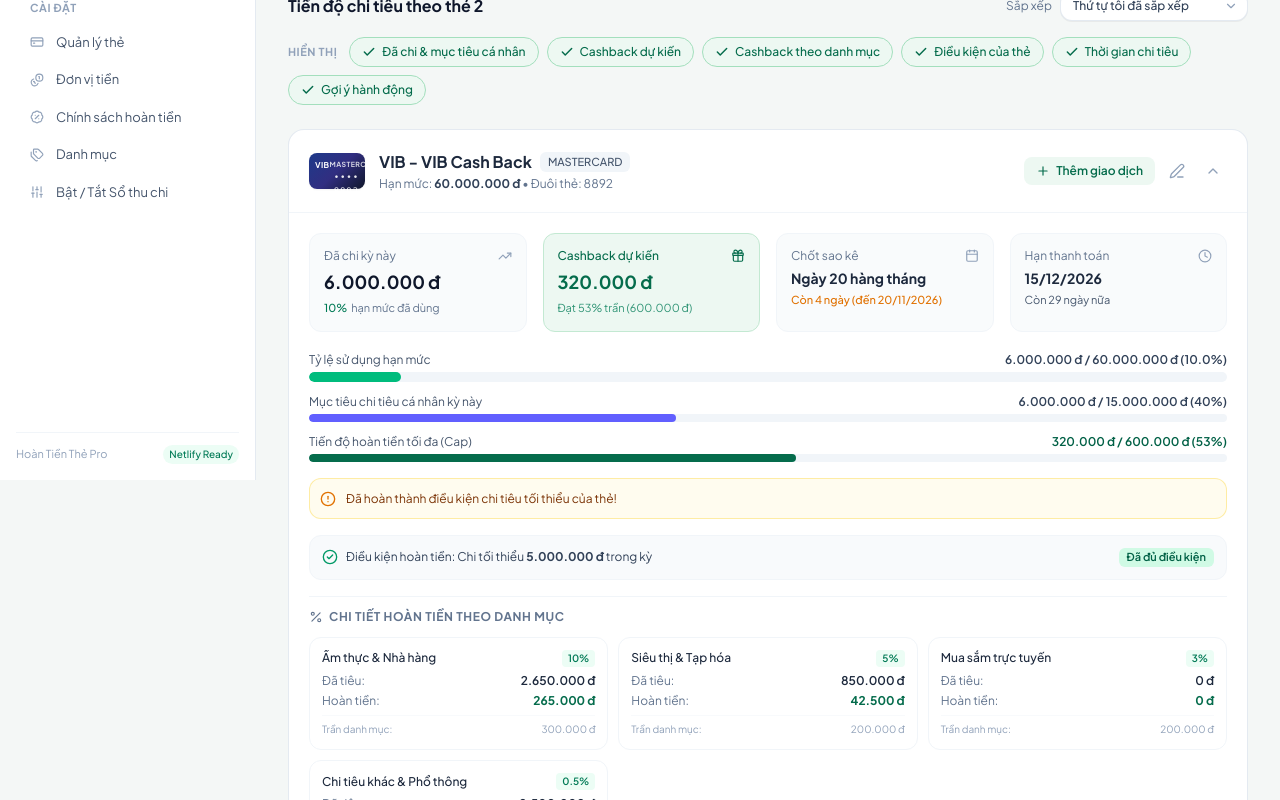
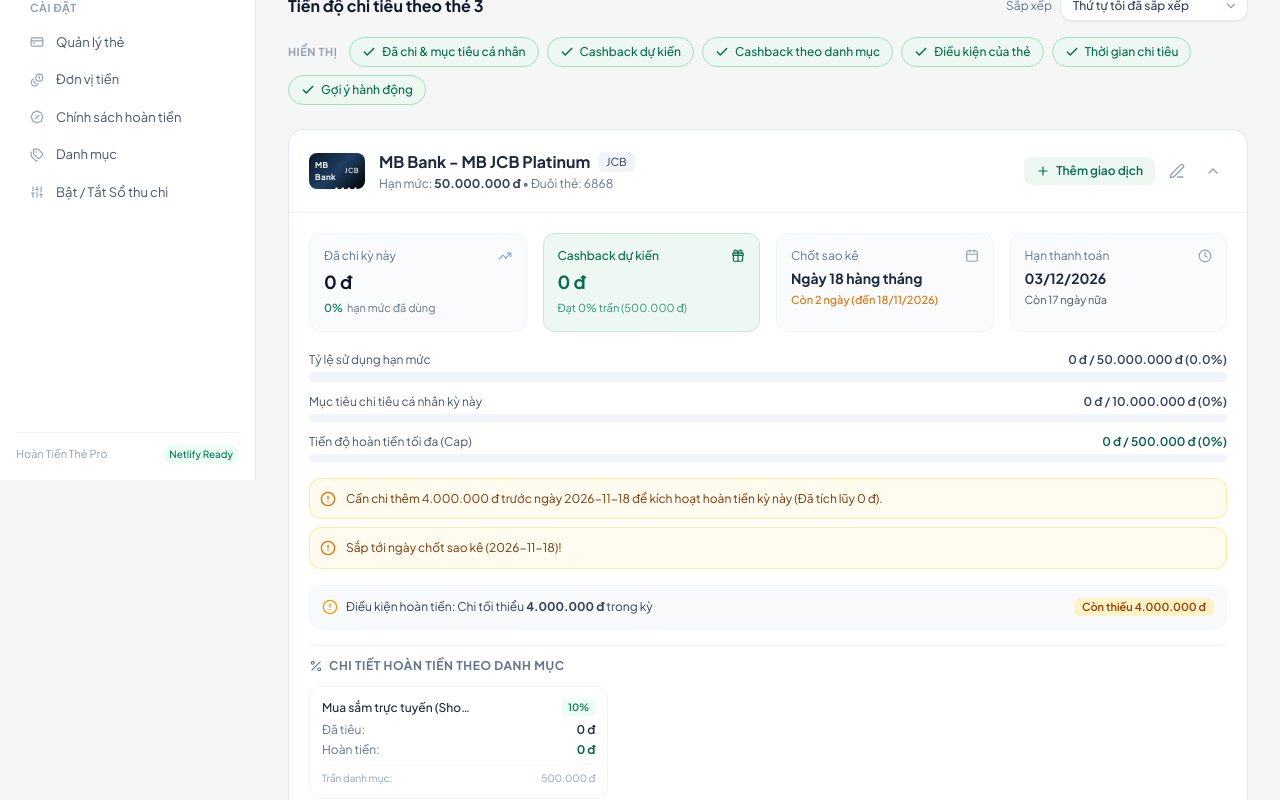
Before and after one commit to stpham111-dotcom/credit-card-manager, a React (Vite) app: page / in a window 1280 px wide. Shown: the part 320-1120 px from the top of the page. Built offline with nearby package versions, Linux system fonts and the light colour scheme.

Commit message:
feat: add MB Bank JCB Platinum cashback policy and quick presets

```diff
--- a/src/App.tsx
+++ b/src/App.tsx
@@ -29,6 +29,7 @@ import { LookupTab } from './components/LookupTab';
 import { SettingsTab } from './components/SettingsTab';
 import { TransactionModal } from './components/TransactionModal';
 import { CardModal } from './components/CardModal';
+import { POPULAR_CARD_PRESETS } from './data/defaultCards';
 
 export function App() {
   const [currentTab, setCurrentTab] = useState<ViewTab>('overview');
@@ -128,6 +129,31 @@ export function App() {
     setCards(sample.cards);
     setTransactions(sample.transactions);
     showSaveSuccess('Đã nạp lại dữ liệu mẫu vào bộ nhớ!');
+  };
+
+  const handleAddMBJCBCard = () => {
+    const mbPreset = POPULAR_CARD_PRESETS.find(p => p.cardName === 'MB JCB Platinum');
+    if (mbPreset) {
+      const newCard: CreditCard = {
+        id: `card-mb-jcb-${Date.now()}`,
+        bankName: mbPreset.bankName!,
+        cardName: mbPreset.cardName!,
+        cardNumberLast4: '6868',
+        cardType: 'jcb',
+        creditLimit: mbPreset.creditLimit || 50000000,
+        statementDay: mbPreset.statementDay || 18,
+        paymentDueDaysAfter: mbPreset.paymentDueDaysAfter || 15,
+        themeColor: mbPreset.themeColor || 'linear-gradient(135deg, #0b192c 0%, #1e3e62 50%, #000000 100%)',
+        personalTargetSpend: 10000000,
+        isActive: true,
+        order: Date.now(),
+        cashbackPolicy: mbPreset.cashbackPolicy!,
+      };
+      const updated = [newCard, ...cards];
+      setCards(updated);
+      saveCards(updated);
+      showSaveSuccess('Đã thêm thẻ MB Bank JCB Platinum thành công!');
+    }
   };
 
   const handleClearAllData = () => {
@@ -286,6 +312,7 @@ export function App() {
               setTransactions(loadTransactions());
               showSaveSuccess('Đã khôi phục dữ liệu từ file!');
             }}
+            onAddMBJCBCard={handleAddMBJCBCard}
           />
         )}
       </main>
--- a/src/components/CardModal.tsx
+++ b/src/components/CardModal.tsx
@@ -93,6 +93,8 @@ export const CardModal: React.FC<CardModalProps> = ({
     if (preset.creditLimit) setLimitStr(preset.creditLimit.toLocaleString('vi-VN'));
     if (preset.statementDay) setStatementDay(preset.statementDay);
     if (preset.paymentDueDaysAfter) setDueDays(preset.paymentDueDaysAfter);
+    if (preset.personalTargetSpend) setPersonalTargetStr(preset.personalTargetSpend.toLocaleString('vi-VN'));
+    if (preset.themeColor) setThemeColor(preset.themeColor);
     if (preset.cashbackPolicy) {
       setOverallCapStr(preset.cashbackPolicy.overallMaxCashback.toLocaleString('vi-VN'));
       setMinSpendStr(preset.cashbackPolicy.minCycleSpendToQualify.toLocaleString('vi-VN'));
--- a/src/components/SettingsTab.tsx
+++ b/src/components/SettingsTab.tsx
@@ -26,6 +26,7 @@ interface SettingsTabProps {
   onToggleCardActive: (id: string) => void;
   onSeedSampleData: () => void;
   onDataImported: () => void;
+  onAddMBJCBCard?: () => void;
 }
 
 export const SettingsTab: React.FC<SettingsTabProps> = ({
@@ -38,6 +39,7 @@ export const SettingsTab: React.FC<SettingsTabProps> = ({
   onToggleCardActive,
   onSeedSampleData,
   onDataImported,
+  onAddMBJCBCard,
 }) => {
   const [importStatus, setImportStatus] = useState<string | null>(null);
 
@@ -89,6 +91,38 @@ export const SettingsTab: React.FC<SettingsTabProps> = ({
               <Plus className="w-3.5 h-3.5" />
               <span>Thêm thẻ mới</span>
             </button>
+          </div>
+
+          {/* MB Bank JCB Platinum Banner */}
+          <div className="p-4 rounded-xl bg-gradient-to-r from-[#0b192c] via-[#1e3e62] to-[#000000] text-white border border-slate-700 shadow-xs flex flex-col md:flex-row md:items-center justify-between gap-4">
+            <div className="flex items-start gap-3.5">
+              <div className="w-12 h-8 rounded-lg bg-white/10 backdrop-blur-xs text-[10px] font-bold flex items-center justify-center border border-white/20 shrink-0 text-amber-300">
+                MB JCB
+              </div>
+              <div>
+                <div className="flex items-center gap-2">
+                  <h4 className="font-bold text-sm text-white">Chương trình MB Bank JCB Platinum</h4>
+                  <span className="text-[10px] font-bold px-2 py-0.5 rounded-full bg-emerald-500/20 text-emerald-300 border border-emerald-500/30">
+                    MỚI CẬP NHẬT
+                  </span>
+                </div>
+                <p className="text-xs text-slate-200 mt-1 leading-relaxed">
+                  • <strong>Hoàn 10%</strong> Mua sắm trực tuyến (Shopee & TikTok Shop), tối đa <strong>500.000 đ/kỳ</strong><br />
+                  • <strong>Điều kiện</strong>: Chi tiêu trên sàn &ge; 2.000.000 đ & chi tiêu lĩnh vực khác &ge; 2.000.000 đ
+                </p>
+              </div>
+            </div>
+
+            {onAddMBJCBCard && (
+              <button
+                type="button"
+                onClick={onAddMBJCBCard}
+                className="inline-flex items-center gap-1.5 px-3.5 py-2 rounded-xl bg-emerald-600 hover:bg-emerald-500 text-white text-xs font-semibold shrink-0 cursor-pointer transition-colors shadow-xs"
+              >
+                <Plus className="w-3.5 h-3.5" />
+                <span>Thêm thẻ này</span>
+              </button>
+            )}
           </div>
 
           <div className="divide-y divide-slate-100">
--- a/src/data/defaultCards.ts
+++ b/src/data/defaultCards.ts
@@ -1,6 +1,30 @@
 import { CreditCard } from '../types';
 
 export const POPULAR_CARD_PRESETS: Partial<CreditCard>[] = [
+  {
+    bankName: 'MB Bank',
+    cardName: 'MB JCB Platinum',
+    cardType: 'jcb',
+    creditLimit: 50000000,
+    statementDay: 18,
+    paymentDueDaysAfter: 15,
+    themeColor: 'linear-gradient(135deg, #0b192c 0%, #1e3e62 50%, #000000 100%)',
+    personalTargetSpend: 10000000,
+    cashbackPolicy: {
+      overallMaxCashback: 500000,
+      minCycleSpendToQualify: 4000000,
+      defaultPercentage: 0.3,
+      categoryRules: [
+        {
+          categoryId: 'online_shopping',
+          categoryName: 'Mua sắm trực tuyến (Shopee, TikTok Shop)',
+          percentage: 10,
+          maxCashback: 500000,
+          minSpend: 2000000,
+        },
+      ],
+    },
+  },
   {
     bankName: 'VIB',
     cardName: 'VIB Cash Back',
@@ -8,7 +32,7 @@ export const POPULAR_CARD_PRESETS: Partial<CreditCard>[] = [
     creditLimit: 50000000,
     statementDay: 20,
     paymentDueDaysAfter: 25,
-    themeColor: 'from-blue-700 via-indigo-800 to-slate-900',
+    themeColor: 'linear-gradient(135deg, #1e3a8a 0%, #312e81 50%, #0f172a 100%)',
     cashbackPolicy: {
       overallMaxCashback: 600000,
       minCycleSpendToQualify: 5000000,
@@ -27,7 +51,7 @@ export const POPULAR_CARD_PRESETS: Partial<CreditCard>[] = [
     creditLimit: 80000000,
     statementDay: 25,
     paymentDueDaysAfter: 25,
-    themeColor: 'from-slate-800 via-zinc-800 to-neutral-950',
+    themeColor: 'linear-gradient(135deg, #18181b 0%, #27272a 50%, #09090b 100%)',
     cashbackPolicy: {
       overallMaxCashback: 1000000,
       minCycleSpendToQualify: 0,
@@ -45,7 +69,7 @@ export const POPULAR_CARD_PRESETS: Partial<CreditCard>[] = [
     creditLimit: 40000000,
     statementDay: 15,
     paymentDueDaysAfter: 15,
-    themeColor: 'from-emerald-600 via-teal-700 to-slate-900',
+    themeColor: 'linear-gradient(135deg, #059669 0%, #0f766e 50%, #111827 100%)',
     cashbackPolicy: {
       overallMaxCashback: 600000,
       minCycleSpendToQualify: 3000000,
@@ -64,7 +88,7 @@ export const POPULAR_CARD_PRESETS: Partial<CreditCard>[] = [
     creditLimit: 60000000,
     statementDay: 18,
     paymentDueDaysAfter: 20,
-    themeColor: 'from-rose-700 via-red-800 to-neutral-900',
+    themeColor: 'linear-gradient(135deg, #be123c 0%, #881337 50%, #1c1917 100%)',
     cashbackPolicy: {
       overallMaxCashback: 500000,
       minCycleSpendToQualify: 6000000,
@@ -82,7 +106,7 @@ export const POPULAR_CARD_PRESETS: Partial<CreditCard>[] = [
     creditLimit: 50000000,
     statementDay: 10,
     paymentDueDaysAfter: 15,
-    themeColor: 'from-red-600 via-rose-700 to-stone-900',
+    themeColor: 'linear-gradient(135deg, #b91c1c 0%, #991b1b 50%, #18181b 100%)',
     cashbackPolicy: {
       overallMaxCashback: 500000,
       minCycleSpendToQualify: 0,
@@ -100,7 +124,7 @@ export const POPULAR_CARD_PRESETS: Partial<CreditCard>[] = [
     creditLimit: 70000000,
     statementDay: 22,
     paymentDueDaysAfter: 25,
-    themeColor: 'from-blue-600 via-sky-700 to-indigo-900',
+    themeColor: 'linear-gradient(135deg, #1d4ed8 0%, #1e40af 50%, #172554 100%)',
     cashbackPolicy: {
       overallMaxCashback: 600000,
       minCycleSpendToQualify: 0,
@@ -114,6 +138,34 @@ export const POPULAR_CARD_PRESETS: Partial<CreditCard>[] = [
 
 export const INITIAL_SAMPLE_CARDS: CreditCard[] = [
   {
+    id: 'card-sample-mb-jcb',
+    bankName: 'MB Bank',
+    cardName: 'MB JCB Platinum',
+    cardNumberLast4: '6868',
+    cardType: 'jcb',
+    creditLimit: 50000000,
+    statementDay: 18,
+    paymentDueDaysAfter: 15,
+    themeColor: 'linear-gradient(135deg, #0b192c 0%, #1e3e62 50%, #000000 100%)',
+    personalTargetSpend: 10000000,
+    isActive: true,
+    order: 1,
+    cashbackPolicy: {
+      overallMaxCashback: 500000,
+      minCycleSpendToQualify: 4000000,
+      defaultPercentage: 0.3,
+      categoryRules: [
+        {
+          categoryId: 'online_shopping',
+          categoryName: 'Mua sắm trực tuyến (Shopee, TikTok Shop)',
+          percentage: 10,
+          maxCashback: 500000,
+          minSpend: 2000000,
+        },
+      ],
+    },
+  },
+  {
     id: 'card-sample-1',
     bankName: 'VIB',
     cardName: 'VIB Cash Back',
@@ -125,7 +177,7 @@ export const INITIAL_SAMPLE_CARDS: CreditCard[] = [
     themeColor: 'linear-gradient(135deg, #1e3a8a 0%, #312e81 50%, #0f172a 100%)',
     personalTargetSpend: 15000000,
     isActive: true,
-    order: 1,
+    order: 2,
     cashbackPolicy: {
       overallMaxCashback: 600000,
       minCycleSpendToQualify: 5000000,
@@ -149,7 +201,7 @@ export const INITIAL_SAMPLE_CARDS: CreditCard[] = [
     themeColor: 'linear-gradient(135deg, #059669 0%, #0f766e 50%, #111827 100%)',
     personalTargetSpend: 8000000,
     isActive: true,
-    order: 2,
+    order: 3,
     cashbackPolicy: {
       overallMaxCashback: 600000,
       minCycleSpendToQualify: 3000000,
```
